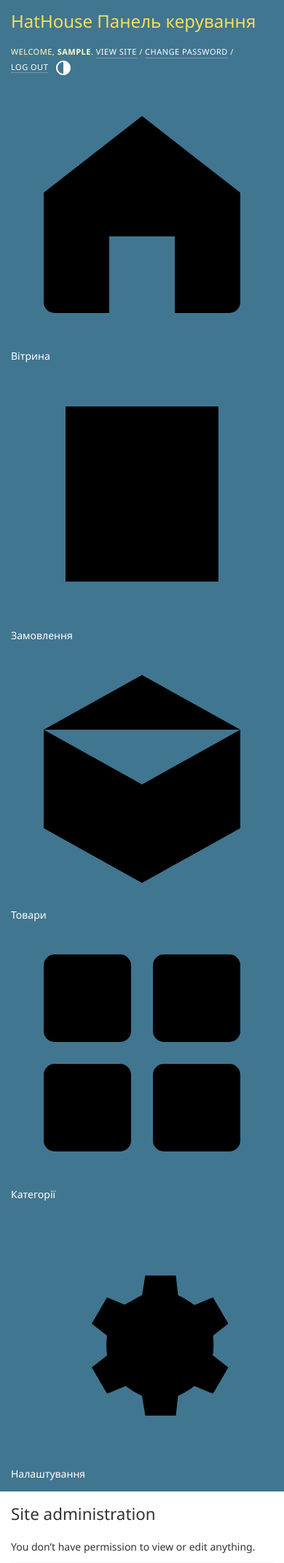
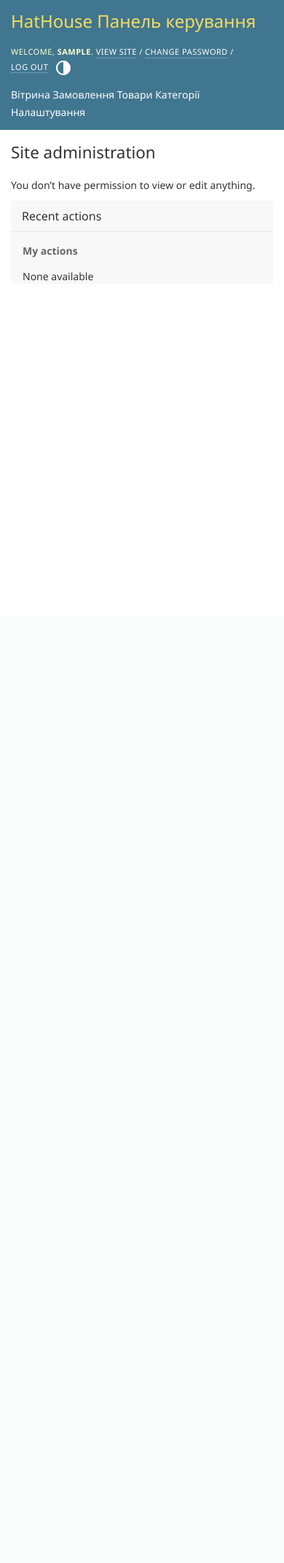
Before and after one commit to BobrukKing/HatHouse, a Django app: page /admin/ in a window 390 px wide. Shown: the top 2142 px of the page at 73% size. After the commit the page ends 385 px from the top, so only its background shows below. Run offline with Django 5.2, Linux system fonts and the light colour scheme; the visitor is signed in with stand-in values (Sample User, id 1); data comes from the database, SQL or seed files in the repository; data that the repository does not hold is empty; parts of the project's set-up code (start-up, migrations or seed data) failed here and were passed over.

Commit message:
Optimazed phone 2

```diff
--- a/shop/static/shop/admin-mobile.css
+++ b/shop/static/shop/admin-mobile.css
@@ -13,8 +13,32 @@
     margin: 0;
   }
 
+  #branding {
+    order: 1;
+    align-self: stretch;
+  }
+
   #user-tools {
+    order: 2;
+    align-self: stretch;
+    width: 100%;
     text-align: left;
+  }
+
+  .admin-quick-nav {
+    order: 3;
+    align-self: stretch;
+    flex: 0 0 auto;
+    flex-direction: row;
+    flex-wrap: nowrap;
+    width: 100%;
+    min-width: 0;
+  }
+
+  .admin-quick-nav a {
+    display: inline-flex;
+    align-items: center;
+    white-space: nowrap;
   }
 
   #nav-sidebar {
@@ -125,6 +149,17 @@
     min-height: 44px;
   }
 
+  #content .object-tools a:link,
+  #content .object-tools a:visited {
+    width: auto;
+    height: auto;
+    overflow: visible;
+    font-size: 0.8rem;
+    text-indent: 0;
+    text-transform: none;
+    white-space: nowrap;
+  }
+
   #content .submit-row {
     display: flex;
     flex-wrap: wrap;
--- a/shop/tests.py
+++ b/shop/tests.py
@@ -169,6 +169,9 @@ class StorePagesTests(TestCase):
         self.assertContains(response, "Швидка навігація")
         self.assertContains(response, "admin-nav-icon")
         self.assertContains(response, reverse("admin:shop_order_changelist"))
+        for label in ("Вітрина", "Замовлення", "Товари", "Категорії", "Налаштування"):
+            with self.subTest(label=label):
+                self.assertContains(response, f"<span>{label}</span>")
         self.assertContains(response, "admin/css/hathouse-admin.css")
 
     def test_catalog_shows_seeded_products_and_categories(self):
--- a/templates/admin/base_site.html
+++ b/templates/admin/base_site.html
@@ -17,30 +17,30 @@
   <nav class="admin-quick-nav" aria-label="Швидка навігація">
     <a href="/">
       <svg class="admin-nav-icon" viewBox="0 0 24 24" aria-hidden="true"><path d="m3 10 9-7 9 7v10a1 1 0 0 1-1 1h-5v-7H9v7H4a1 1 0 0 1-1-1z" /></svg>
-      Вітрина
+      <span>Вітрина</span>
     </a>
     {% if perms.shop.view_order %}
       <a href="{% url 'admin:shop_order_changelist' %}">
         <svg class="admin-nav-icon" viewBox="0 0 24 24" aria-hidden="true"><path d="M5 4h14v16H5zM8 8h8M8 12h8M8 16h5" /></svg>
-        Замовлення
+        <span>Замовлення</span>
       </a>
     {% endif %}
     {% if perms.shop.view_product %}
       <a href="{% url 'admin:shop_product_changelist' %}">
         <svg class="admin-nav-icon" viewBox="0 0 24 24" aria-hidden="true"><path d="m12 3 9 5-9 5-9-5zM3 8v9l9 5 9-5V8M12 13v9" /></svg>
-        Товари
+        <span>Товари</span>
       </a>
     {% endif %}
     {% if perms.shop.view_category %}
       <a href="{% url 'admin:shop_category_changelist' %}">
         <svg class="admin-nav-icon" viewBox="0 0 24 24" aria-hidden="true"><rect x="3" y="3" width="8" height="8" rx="1" /><rect x="13" y="3" width="8" height="8" rx="1" /><rect x="3" y="13" width="8" height="8" rx="1" /><rect x="13" y="13" width="8" height="8" rx="1" /></svg>
-        Категорії
+        <span>Категорії</span>
       </a>
     {% endif %}
     {% if perms.shop.view_storesettings %}
       <a href="{% url 'admin:shop_storesettings_changelist' %}">
         <svg class="admin-nav-icon" viewBox="0 0 24 24" aria-hidden="true"><circle cx="12" cy="12" r="3" /><path d="m19.4 15 .1.1 1.4 1.1-1.4 2.4-1.7-.7a8 8 0 0 1-1.5.9l-.2 1.8h-2.8l-.3-1.8a8 8 0 0 1-1.5-.9l-1.7.7-1.4-2.4 1.4-1.1a7 7 0 0 1 0-1.8l-1.4-1.1 1.4-2.4 1.7.7a8 8 0 0 1 1.5-.9l.3-1.8h2.8l.2 1.8a8 8 0 0 1 1.5.9l1.7-.7 1.4 2.4-1.4 1.1a7 7 0 0 1 0 1.7z" transform="translate(-1 -1)" /></svg>
-        Налаштування
+        <span>Налаштування</span>
       </a>
     {% endif %}
   </nav>
```
